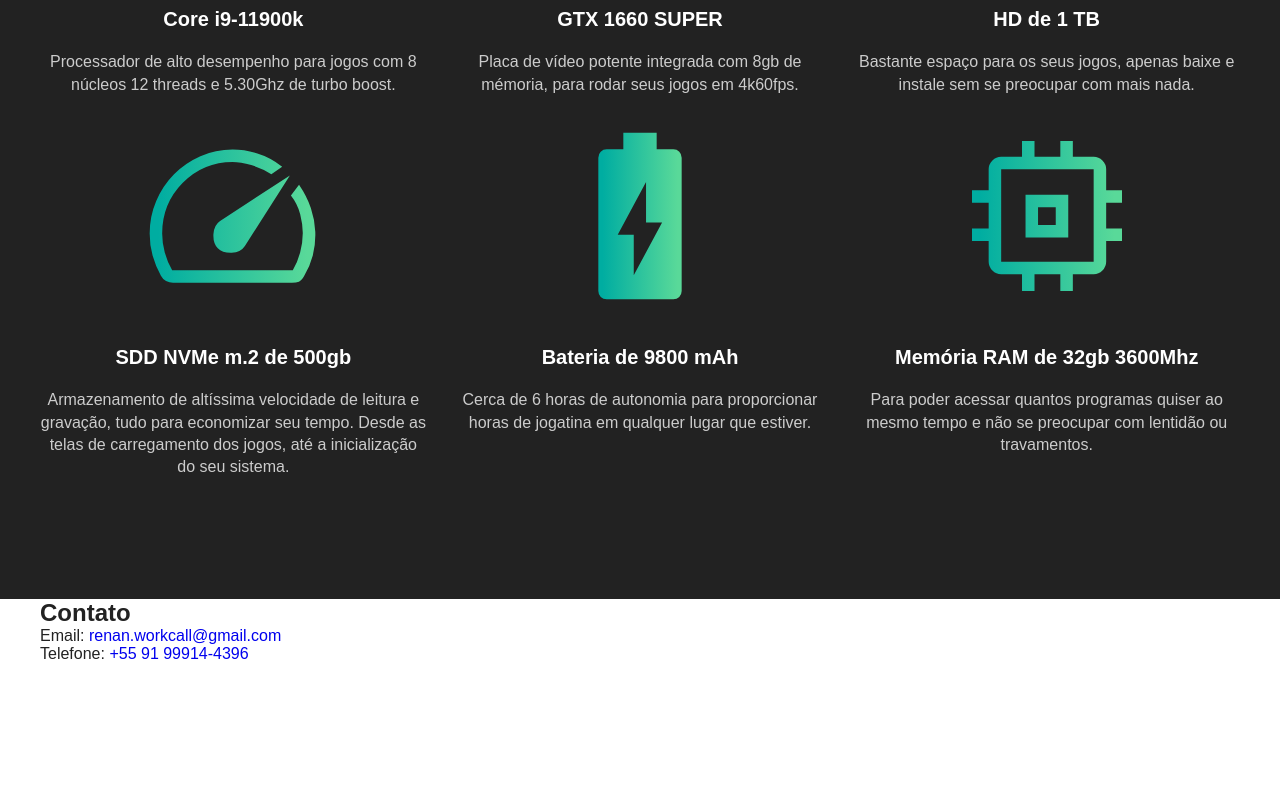
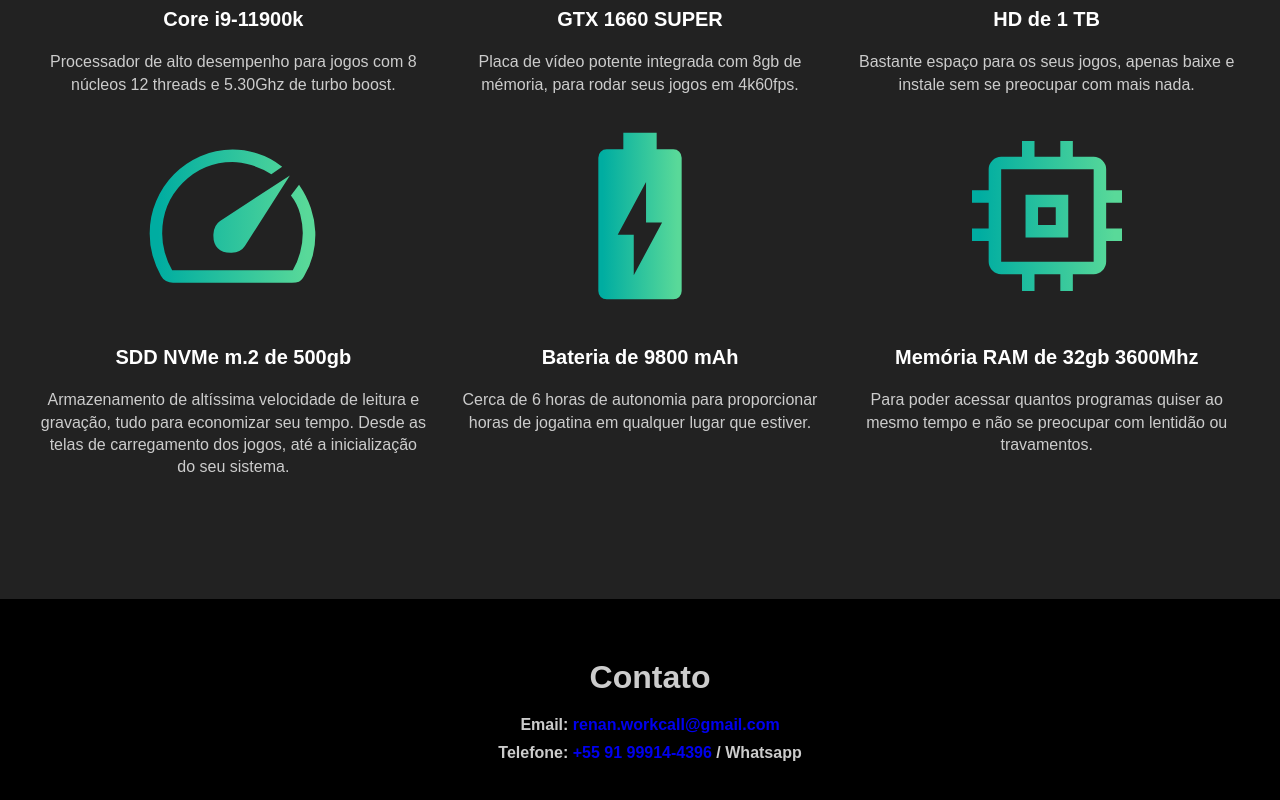
Before and after one commit to RenanCarlosRocha/NotebookLanding, a plain HTML site: page index.html in a window 1280 px wide. Shown: the part 1204-2004 px from the top of the page. Before the commit the page ends 1867 px from the top, so only its background shows below. Drawn offline with Linux system fonts and the light colour scheme.

Commit message:
area footer

```diff
--- /dev/null
+++ b/css/footer.css
@@ -0,0 +1,21 @@
+
+
+.footer-bg {
+  background-color: black;
+  color: #ccc;
+  padding: 60px 20px;
+}
+
+.footer {
+  display: flex;
+  flex-direction: column;
+  align-items: center;
+  margin-left: 30px;
+}
+.footer h1 {
+  margin-bottom: 20px;
+}
+.footer p {
+  margin-bottom: 10px;
+  font-weight: bold;
+}
--- a/css/style.css
+++ b/css/style.css
@@ -2,3 +2,4 @@
 @import url(./menu.css);
 @import url(./produto.css);
 @import url(./atributo.css);
+@import url(./footer.css);
--- a/index.html
+++ b/index.html
@@ -99,10 +99,12 @@
 
     </div>
   </section>
-  <footer class="footer container">
-    <h2>Contato</h2>
-    <p>Email: <a href="mailto:renan.workcall@gmail.com">renan.workcall@gmail.com</a></p>
-    <p>Telefone: <a href="tel:+5591999144396">+55 91 99914-4396</a></p>
+  <footer class="footer-bg">
+    <div class="footer container">
+      <h1>Contato</h1>
+      <p>Email: <a href="mailto:renan.workcall@gmail.com">renan.workcall@gmail.com</a></p>
+      <p>Telefone: <a href="tel:+5591999144396">+55 91 99914-4396</a> / Whatsapp</p>
+    </div>
   </footer>
 </body>
 </html>
```
